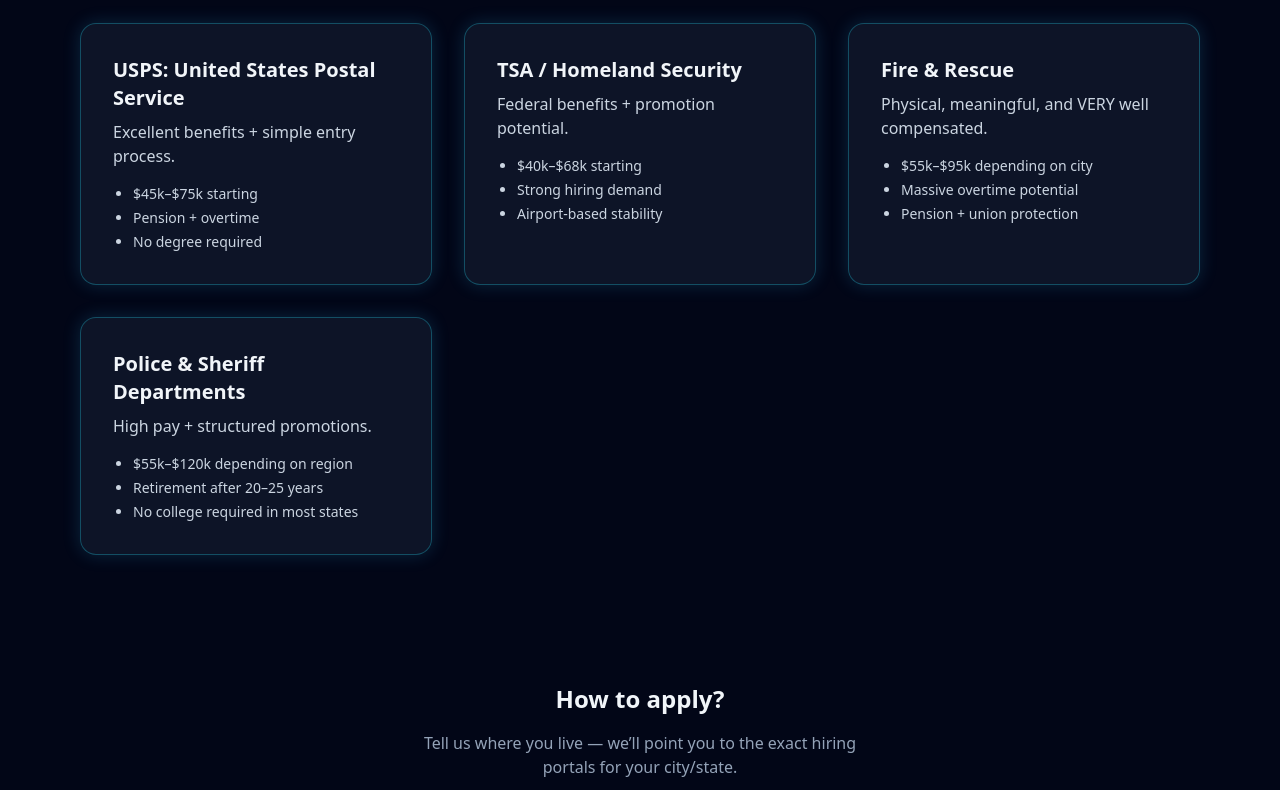
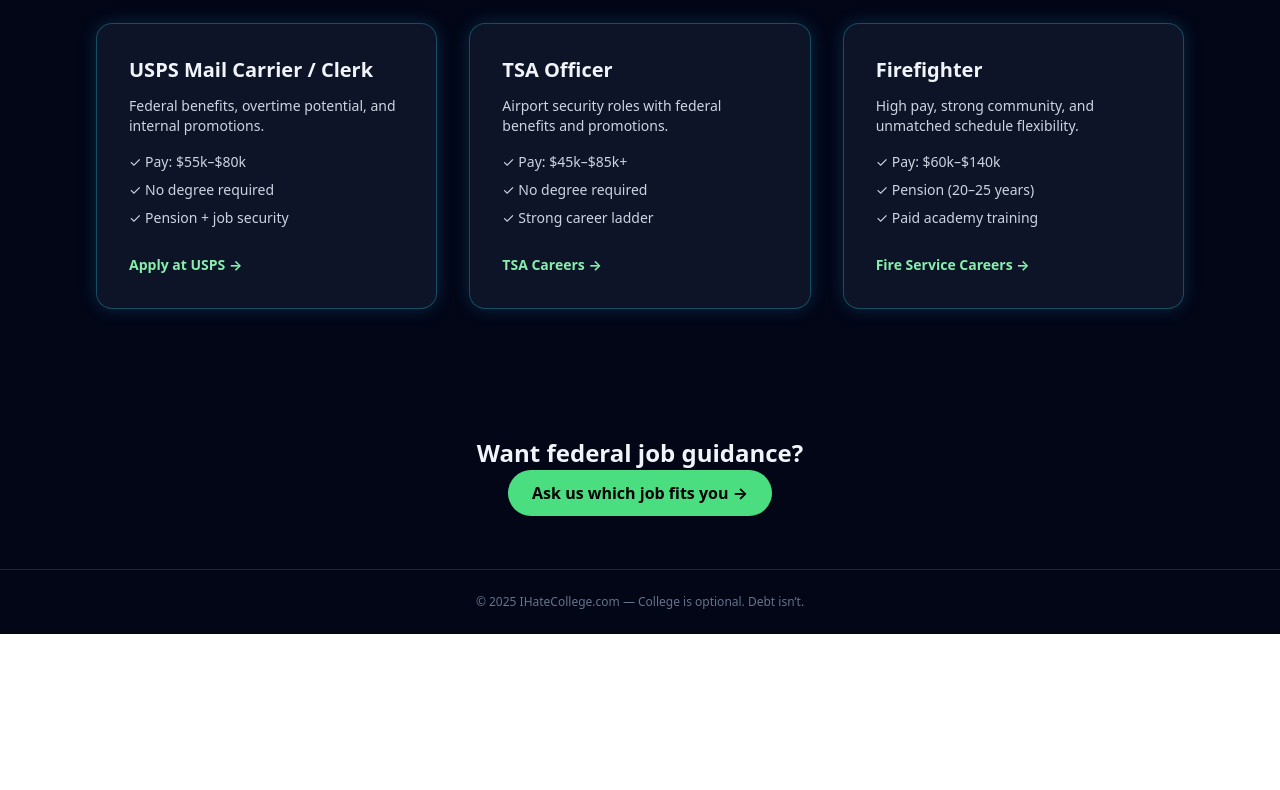
Before and after one commit to placebetsai/Ihatecollege, a Next.js app: page /civil-service in a window 1280 px wide. Shown: the part 520-1310 px from the top of the page. After the commit the page ends 1154 px from the top, so only its background shows below. Built offline with nearby package versions, Linux system fonts and the light colour scheme.

Commit message:
Update civil-service.js

```diff
--- a/pages/civil-service.js
+++ b/pages/civil-service.js
@@ -6,96 +6,99 @@ export default function CivilService() {
   return (
     <Layout>
       <SEO
-        title="Gov Jobs & Civil Service Careers | IHateCollege.com"
-        description="Federal, state, and city jobs that don't require college degrees. USPS, TSA, Fire, Police, Border Patrol, and more."
+        title="Government & Civil Service Jobs (No Degree Needed)"
+        description="Federal, state, and city careers that pay well, offer pensions, and often require no degree."
       />
 
       {/* HERO */}
       <section className="page-section text-center">
-        <p className="hero-eyebrow">BENEFITS. PENSIONS. SECURITY.</p>
-
+        <p className="hero-eyebrow">PENSION. BENEFITS. STABILITY.</p>
         <h1 className="hero-title">
-          Government & Civil Service <span className="text-green-300">Career Paths</span>
+          Government & Civil Service Jobs{" "}
+          <span className="text-green-400">You Can Get Without a Degree</span>
         </h1>
-
         <p className="hero-subtitle max-w-2xl mx-auto">
-          These jobs don’t require degrees, pay well, provide benefits, and offer
-          insane long-term security. Perfect for stability seekers.
+          These paths offer stability, upward mobility, and benefits colleges
+          never mention — with ZERO student debt.
         </p>
       </section>
 
       {/* GRID */}
       <section className="page-section">
-        <div className="path-grid">
+        <div className="grid md:grid-cols-3 gap-8 max-w-6xl mx-auto px-4">
+
           {/* USPS */}
-          <div className="glow-card p-6">
-            <h3 className="text-xl font-bold mb-2">USPS: United States Postal Service</h3>
-            <p className="text-slate-300 mb-4">
-              Excellent benefits + simple entry process.
+          <div className="glow-card p-8">
+            <h3 className="text-xl font-bold mb-3">USPS Mail Carrier / Clerk</h3>
+            <p className="text-slate-300 text-sm mb-4">
+              Federal benefits, overtime potential, and internal promotions.
             </p>
-            <ul className="list-disc ml-5 text-slate-300 text-sm space-y-1">
-              <li>$45k–$75k starting</li>
-              <li>Pension + overtime</li>
-              <li>No degree required</li>
+            <ul className="text-slate-300 space-y-2 text-sm mb-6">
+              <li>✓ Pay: $55k–$80k</li>
+              <li>✓ No degree required</li>
+              <li>✓ Pension + job security</li>
             </ul>
+            <a
+              href="https://about.usps.com/careers/"
+              target="_blank"
+              className="text-green-300 font-bold hover:underline text-sm"
+            >
+              Apply at USPS →
+            </a>
           </div>
 
           {/* TSA */}
-          <div className="glow-card p-6">
-            <h3 className="text-xl font-bold mb-2">TSA / Homeland Security</h3>
-            <p className="text-slate-300 mb-4">
-              Federal benefits + promotion potential.
+          <div className="glow-card p-8">
+            <h3 className="text-xl font-bold mb-3">TSA Officer</h3>
+            <p className="text-slate-300 text-sm mb-4">
+              Airport security roles with federal benefits and promotions.
             </p>
-            <ul className="list-disc ml-5 text-slate-300 text-sm space-y-1">
-              <li>$40k–$68k starting</li>
-              <li>Strong hiring demand</li>
-              <li>Airport-based stability</li>
+            <ul className="text-slate-300 space-y-2 text-sm mb-6">
+              <li>✓ Pay: $45k–$85k+</li>
+              <li>✓ No degree required</li>
+              <li>✓ Strong career ladder</li>
             </ul>
+            <a
+              href="https://jobs.tsa.gov/"
+              target="_blank"
+              className="text-green-300 font-bold hover:underline text-sm"
+            >
+              TSA Careers →
+            </a>
           </div>
 
-          {/* FIRE */}
-          <div className="glow-card p-6">
-            <h3 className="text-xl font-bold mb-2">Fire & Rescue</h3>
-            <p className="text-slate-300 mb-4">
-              Physical, meaningful, and VERY well compensated.
+          {/* FIREFIGHTER */}
+          <div className="glow-card p-8">
+            <h3 className="text-xl font-bold mb-3">Firefighter</h3>
+            <p className="text-slate-300 text-sm mb-4">
+              High pay, strong community, and unmatched schedule flexibility.
             </p>
-            <ul className="list-disc ml-5 text-slate-300 text-sm space-y-1">
-              <li>$55k–$95k depending on city</li>
-              <li>Massive overtime potential</li>
-              <li>Pension + union protection</li>
+            <ul className="text-slate-300 space-y-2 text-sm mb-6">
+              <li>✓ Pay: $60k–$140k</li>
+              <li>✓ Pension (20–25 years)</li>
+              <li>✓ Paid academy training</li>
             </ul>
-          </div>
-
-          {/* POLICE */}
-          <div className="glow-card p-6">
-            <h3 className="text-xl font-bold mb-2">Police & Sheriff Departments</h3>
-            <p className="text-slate-300 mb-4">
-              High pay + structured promotions.
-            </p>
-            <ul className="list-disc ml-5 text-slate-300 text-sm space-y-1">
-              <li>$55k–$120k depending on region</li>
-              <li>Retirement after 20–25 years</li>
-              <li>No college required in most states</li>
-            </ul>
+            <a
+              href="https://www.usfa.fema.gov/"
+              target="_blank"
+              className="text-green-300 font-bold hover:underline text-sm"
+            >
+              Fire Service Careers →
+            </a>
           </div>
         </div>
       </section>
 
       {/* CTA */}
       <section className="page-section text-center">
-        <h2 className="text-2xl font-bold mb-4">How to apply?</h2>
-        <p className="text-slate-400 max-w-md mx-auto mb-6">
-          Tell us where you live — we’ll point you to the exact hiring portals
-          for your city/state.
-        </p>
-
+        <h2 className="text-2xl font-bold mb-3">Want federal job guidance?</h2>
         <a
           href="/contact"
-          className="px-6 py-3 rounded-full bg-green-400 text-black font-bold hover:bg-green-300"
+          className="px-6 py-3 rounded-full bg-green-400 text-black font-bold hover:bg-green-300 transition"
         >
-          Find Local Openings →
+          Ask us which job fits you →
         </a>
       </section>
     </Layout>
   );
-}
+                }
```
